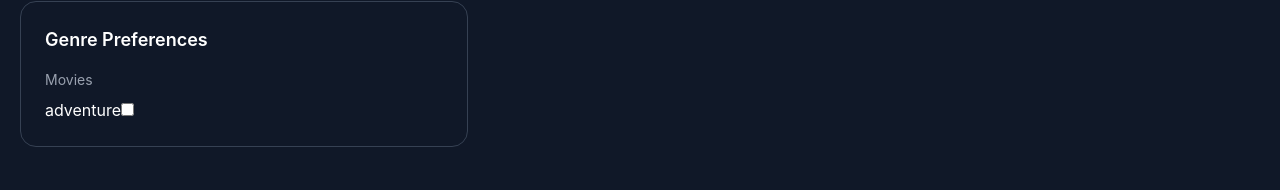
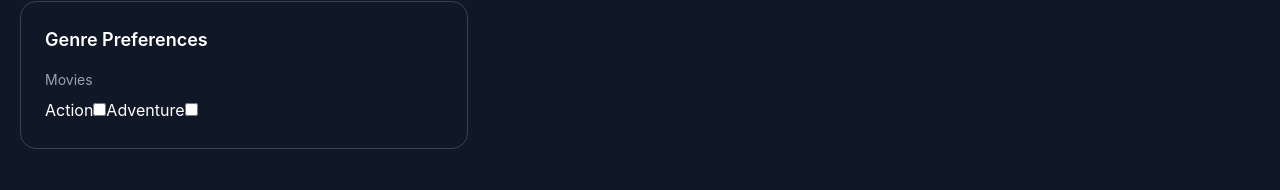
Before and after one commit to Keyao-Trinh/assignment5, a React (Vite) app: page /settings in a window 1280 px wide. Shown: the part 413-603 px from the top of the page. Built offline with nearby package versions, Linux system fonts and the light colour scheme; no server answers.

Commit message:
progress I think

```diff
--- a/src/App.tsx
+++ b/src/App.tsx
@@ -50,7 +50,7 @@ export const App = () => {
         <Route element={<ReviewsView />} path="reviews" />
       </Route>
       <Route element={<MainLayout />} path="/">
-        <Route element={<FavouriteView />} path="favourite" />
+        <Route element={<FavouriteView />} path="favourites" />
         <Route element={<SettingsView />} path="settings" />
         <Route element={<CartView />} path="cart" />
       </Route>
--- a/src/components/controls/images/ImageList.tsx
+++ b/src/components/controls/images/ImageList.tsx
@@ -1,15 +1,37 @@
-import { useState } from "react";
+// import { useState } from "react";
 import type { ImageGridProps } from "@/core";
 
 export const ImageList = ({ images, onClick, children }: ImageGridProps) => {
-  const [total, setTotal] = useState(0);
-  images.filter((image) => setTotal(total + Number(image.secondaryText?.slice(0, -1))));
+  // const [total, setTotal] = useState(0);
+  // const [numb, setNumb] = useState([]);
+  //   images.map((image) => (
+  //     setNumb(Number(image.secondaryText?.slice(0, -1)));
+  // setTotal(total+numb);
+  //   ));
+  //  images.filter((images) => ( setNumb(Number(images.secondaryText?.slice(0, -1))) ? setTotal(total + numb) : console.log("ee")));
+
+  // images.filter((images) => setNumb(Number(images.secondaryText?.slice(0, -1))));
+  // setTotal(total + numb);
+  // images.filter((images) => (numb = Number(images.secondaryText?.slice(0, -1)) ? setTotal(total + numb) : console.log("ee")));
+  // images.filter((images) => setTotal(total + Number(images.secondaryText?.slice(0, -1))));
+
+  // for (let i = 0; i < images.length; i++) {
+  //   setTotal(total+(Number(images.secondaryText?.slice(0, -1))));
+  // }
+
+  // <div>
+  //           <p>{total}</p>
+  //           <p></p>
+  //         </div>
+
+  // images.filter((image) => setTotal(total + Number(image.secondaryText?.slice(0, -1))));
 
   return (
     // <div className="">
 
-    <div className="grid grid-cols-1 gap-5">
+    <div className="scrollbar-auto grid grid-cols-1 gap-5 overflow-auto">
       {images.map((image) => (
+        <>
           <div
             className={`relative flex w-full items-stretch overflow-hidden rounded-lg bg-gray-800 ${onClick ? "cursor-pointer transition hover:scale-[1.02]" : ""}`}
             key={image.id}
@@ -30,17 +52,15 @@ export const ImageList = ({ images, onClick, children }: ImageGridProps) => {
                 )}
               </div>
             )}
-
             {/* </div> */}
           </div>
-
+        </>
         // <div>
         //   Number{image.secondaryText}.slice(0,-2);
         // </div>
         // `${image.secondaryText.reduce((acc, current) => acc + current, 0)}
       ))}
 
-      <p>{total}</p>
       <div>
         {/* Number{image.secondaryText}.slice(0,-2); */}
 
--- a/src/components/site/Modal.tsx
+++ b/src/components/site/Modal.tsx
@@ -9,7 +9,7 @@ export const Modal = ({ onClick, children }: ModalProps) => {
   return (
     <div className="fixed inset-0 z-50 flex items-center justify-center bg-black/70 p-4 backdrop-blur-md" onClick={onClick}>
       <div
-        className="h-[80vh] w-full max-w-6xl rounded-2xl border border-gray-800 bg-gray-950"
+        className="scrollbar-auto h-[80vh] w-full max-w-6xl overflow-auto rounded-2xl border border-gray-800 bg-gray-950"
         onClick={(event) => event.stopPropagation()}
       >
         {children}
--- a/src/views/movies/NowPlayingView.tsx
+++ b/src/views/movies/NowPlayingView.tsx
@@ -19,7 +19,7 @@ export const NowPlayingView = () => {
     primaryText: result.original_title,
     secondaryText: `${
       (19.99 - (YEAR - Number(result.release_date.slice(0, 4)))) > 4.99 ? 19.99 - (YEAR - Number(result.release_date.slice(0, 4))) : 4.99
-    } $ `,
+    }$ `,
   }));
 
   if (!data) {
--- a/src/views/movies/PopularView.tsx
+++ b/src/views/movies/PopularView.tsx
@@ -21,7 +21,7 @@ export const PopularView = () => {
     primaryText: result.original_title,
     secondaryText: `${
       (19.99 - (YEAR - Number(result.release_date.slice(0, 4)))) > 4.99 ? 19.99 - (YEAR - Number(result.release_date.slice(0, 4))) : 4.99
-    } $ `,
+    }$ `,
   }));
 
   if (!data) {
--- a/src/views/movies/TopRatedView.tsx
+++ b/src/views/movies/TopRatedView.tsx
@@ -19,7 +19,7 @@ export const TopRatedView = () => {
     primaryText: result.original_title,
     secondaryText: `${
       (19.99 - (YEAR - Number(result.release_date.slice(0, 4)))) > 4.99 ? 19.99 - (YEAR - Number(result.release_date.slice(0, 4))) : 4.99
-    } $ `,
+    }$ `,
   }));
 
   if (!data) {
--- a/src/views/movies/TrendingView.tsx
+++ b/src/views/movies/TrendingView.tsx
@@ -21,7 +21,7 @@ export const TrendingView = () => {
     primaryText: result.original_title,
     secondaryText: `${
       (19.99 - (YEAR - Number(result.release_date.slice(0, 4)))) > 4.99 ? 19.99 - (YEAR - Number(result.release_date.slice(0, 4))) : 4.99
-    } $ `,
+    }$ `,
   }));
 
   if (!data) {
--- a/src/views/movies/UpComingView.tsx
+++ b/src/views/movies/UpComingView.tsx
@@ -18,7 +18,7 @@ export const UpcomingView = () => {
     id: result.id,
     imageUrl: getImageUrl(result.poster_path),
     primaryText: result.original_title,
-    secondaryText: `${(19.99 - (YEAR - Number(result.release_date.slice(0, 4)))) > 4.99 ? 19.99 - (YEAR - Number(result.release_date.slice(0, 4))) : 4.99} $ `,
+    secondaryText: `${(19.99 - (YEAR - Number(result.release_date.slice(0, 4)))) > 4.99 ? 19.99 - (YEAR - Number(result.release_date.slice(0, 4))) : 4.99}$ `,
   }));
 
   if (!data) {
--- a/src/views/tv/SeasonsView.tsx
+++ b/src/views/tv/SeasonsView.tsx
@@ -19,7 +19,7 @@ export const SeasonsView = () => {
     primaryText: `season ${result.season_number}`,
     secondaryText: `${
       (19.99 - (YEAR - Number(result.last_air_date.slice(0, 4)))) > 4.99 ? 19.99 - (YEAR - Number(result.last_air_date.slice(0, 4))) : 4.99
-    } $ `,
+    }$ `,
   }));
 
   if (!data) {
--- a/src/views/user/CartView.tsx
+++ b/src/views/user/CartView.tsx
@@ -1,3 +1,4 @@
+import { useState } from "react";
 import { useNavigate } from "react-router-dom";
 import { ImageList, ImageOverlay } from "@/components";
 import { cartAction, type ImageCell } from "@/core";
@@ -5,7 +6,21 @@ import { useUserContext } from "@/hooks";
 
 export const CartView = () => {
   const navigate = useNavigate();
+  const [total, setTotal] = useState(0);
+  const [num, setNum] = useState<ImageCell[]>([]);
+
   const { cart, toggleCart } = useUserContext();
+  // const { total, settotal } = useState();
+  // const thing:number;
+  // setTotal(Number().secondaryText.slice(0,-1).flitter())
+  //   setNum(Array.from(cart.values()));
+  //  thing = cart.get
+  for (const num of cart.values()) {
+    setTotal(total + (Number(num.secondaryText)));
+  }
+  // setTotal(total + Number(num.secondaryText.slice(0, -1)));
+  //
+  // num.filter((num: { secondaryText: string | any[] }) => setTotal(total + Number(num.secondaryText?.slice(0, -1))));
 
   return (
     <section className="mx-auto max-w-7xl space-y-5 p-5">
@@ -17,6 +32,10 @@ export const CartView = () => {
           {(image) => <ImageOverlay actions={[cartAction((image: ImageCell) => cart.has(image.id), toggleCart)]} image={image} />}
         </ImageList>
       )}
+
+      <div>
+        <p>Total: {total}</p>
+      </div>
     </section>
   );
 };
--- a/src/views/user/PreferenceView.tsx
+++ b/src/views/user/PreferenceView.tsx
@@ -16,11 +16,20 @@ export const PreferenceView = () => {
         <div className="space-y-2">
           <p className="text-gray-400 text-sm">Movies</p>
 
-          <label>adventure</label>
+          <label>Action</label>
           <input
             className="rotate-180"
             onChange={() => {
-              (preferences: Genre) => (preferences.id === 28 ? togglePreferences : console.log(...preferences));
+              (preferences: Genre) => (preferences.id === 28 ? togglePreferences : console.log(preferences));
+            }}
+            type="checkbox"
+          />
+
+          <label>Adventure</label>
+          <input
+            className="rotate-180"
+            onChange={() => {
+              (preferences: Genre) => (preferences.id === 12 ? togglePreferences : console.log(preferences));
             }}
             type="checkbox"
           />
```
Lines whose indentation alone changed are shown as unchanged.
